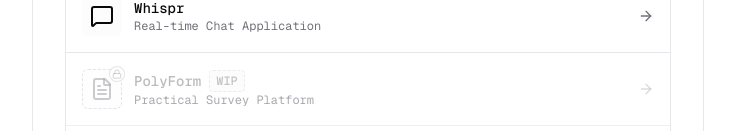
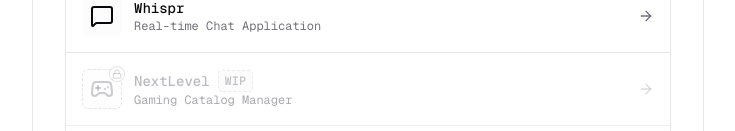
Before and after one commit to shanuflash/portfolio, a Next.js app: page / in a window 1280 px wide. Shown: the part 669-800 px from the top of the page, without its empty margins (272-1007 px from the left). Built offline with nearby package versions, Linux system fonts and the light colour scheme.

Commit message:
feat: add Gamepad2 icon and new project 'NextLevel' to portfolio

```diff
--- a/src/components/icon-mapper.js
+++ b/src/components/icon-mapper.js
@@ -27,6 +27,7 @@ import {
   Instagram,
   MessageSquare,
   Paperclip,
+  Gamepad2,
 } from 'lucide-react';
 
 const iconMap = {
@@ -58,6 +59,7 @@ const iconMap = {
   Mail,
   MessageSquare,
   Paperclip,
+  Gamepad2,
 };
 
 export function getIcon(iconName, className = '') {
--- a/src/data/portfolio.js
+++ b/src/data/portfolio.js
@@ -287,6 +287,16 @@ export const projects = [
     isExternal: true,
   },
   {
+    href: 'nextlevel.vercel.app',
+    icon: 'Gamepad2',
+    name: 'NextLevel',
+    status: 'Live',
+    category: 'Gaming Catalog Manager',
+    description: 'Letterboxd, but for games',
+    isWIP: true,
+    isExternal: true,
+  },
+  {
     href: '/polyform',
     icon: 'FileText',
     name: 'PolyForm',
```
